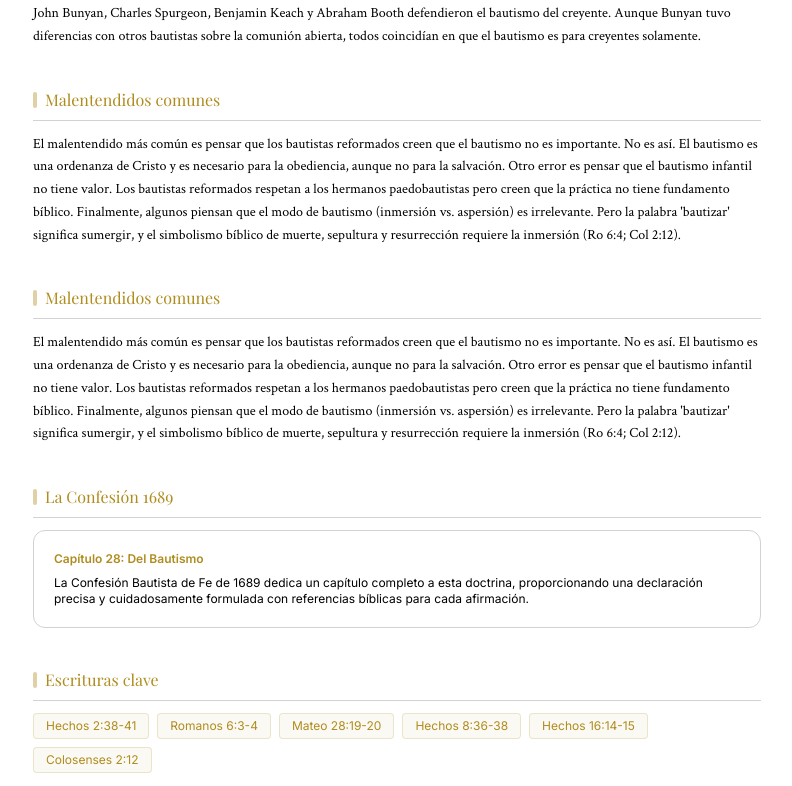
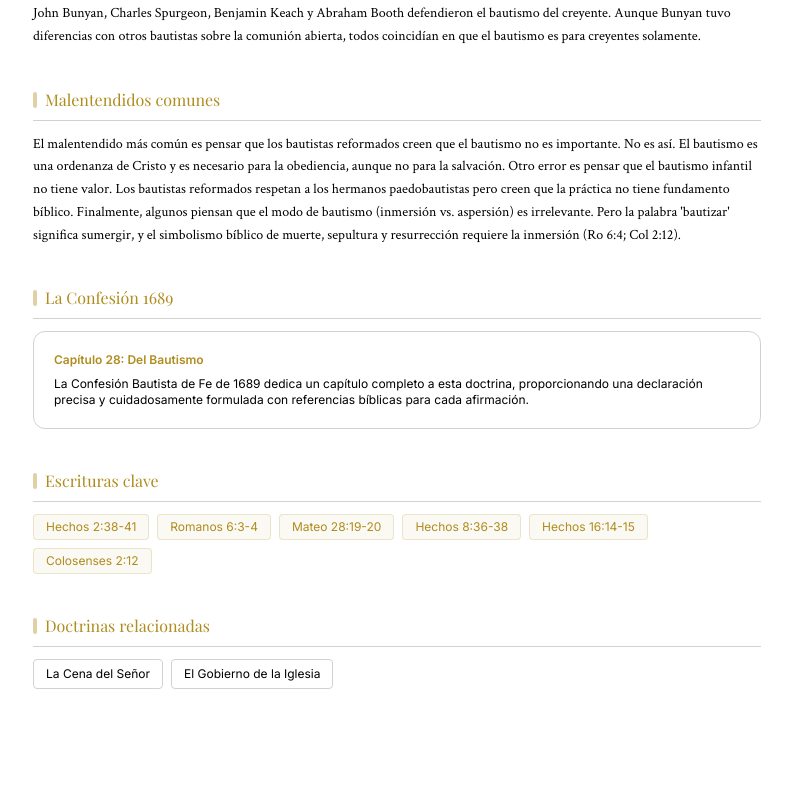
Before and after one commit to fabioledezma/teologia-bautista, a Next.js app: page /doctrina/bautismo-del-creyente in a window 1280 px wide. Shown: the part 1074-1860 px from the top of the page, without its empty margins (243-1035 px from the left). Built offline with nearby package versions, Linux system fonts and the light colour scheme; a web font is replaced by a local one.

Commit message:
fix: remove duplicate Malentendidos comunes section in doctrina page

```diff
--- a/src/app/doctrina/[slug]/page.tsx
+++ b/src/app/doctrina/[slug]/page.tsx
@@ -123,19 +123,6 @@ export default async function DoctrinaPage({
         </Section>
       )}
 
-      {d.malentendidos && (
-        <Section title="Malentendidos comunes">
-          {d.malentendidos.split("\n\n").map((p, i) => (
-            <p
-              key={i}
-              className="text-text text-sm leading-relaxed mb-3 last:mb-0 break-words font-text"
-            >
-              {p.trim()}
-            </p>
-          ))}
-        </Section>
-      )}
-
       {d.confesion && (
         <Section title="La Confesión 1689">
           <div className="bg-surface-card border border-border rounded-xl p-5">
```
